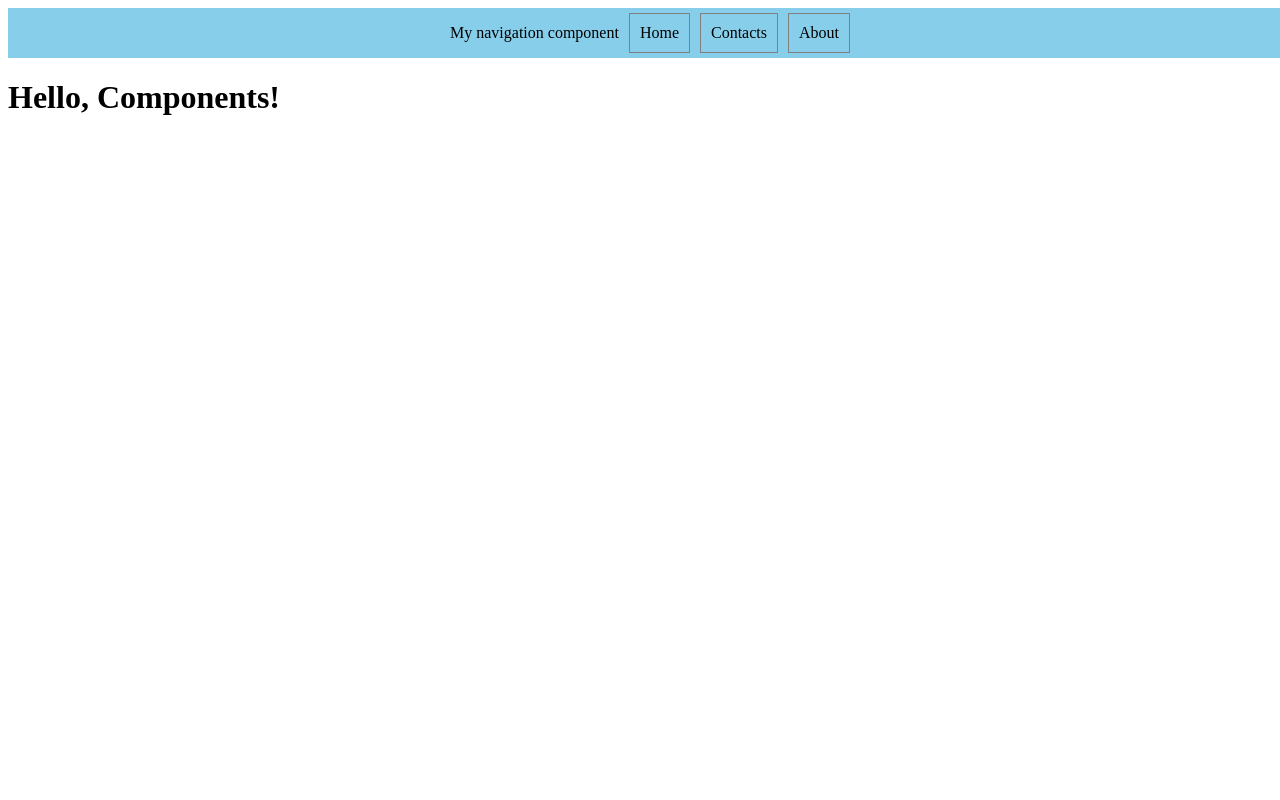
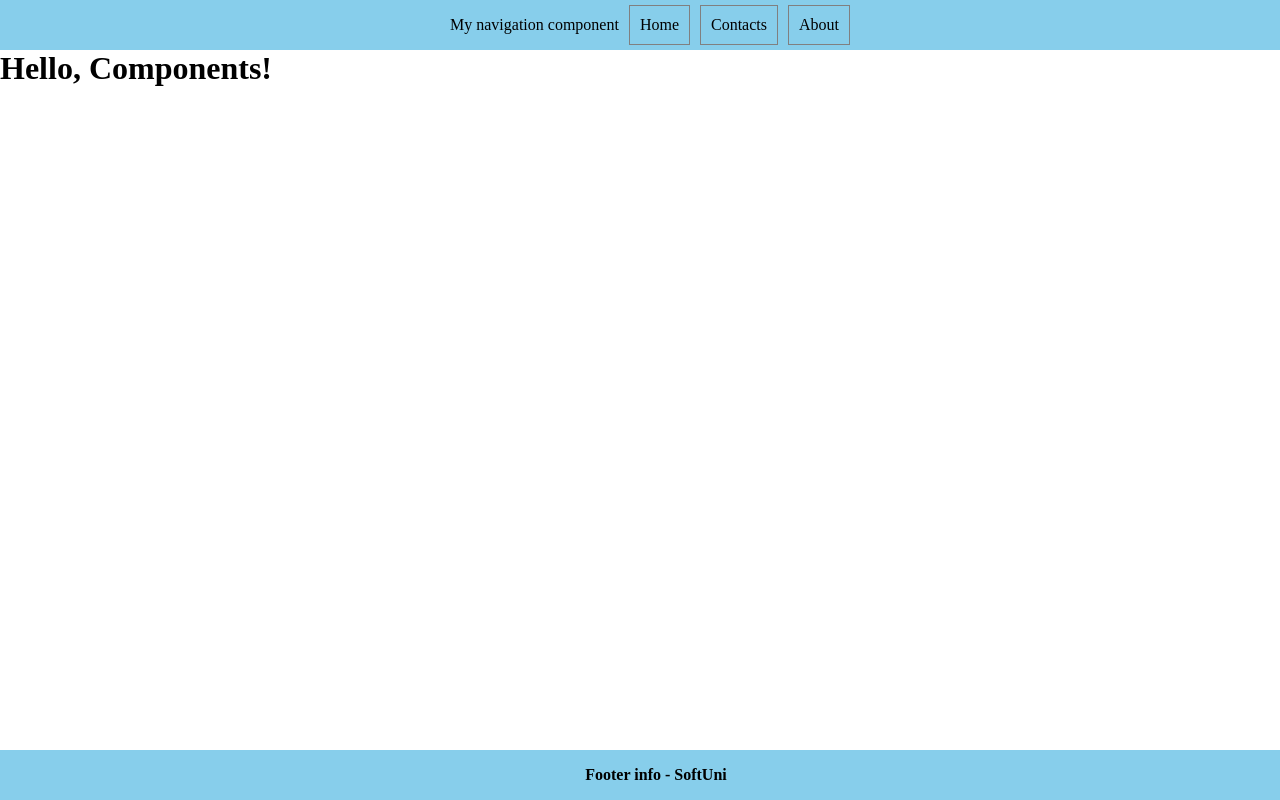
Before and after one commit to KristiyanKKirilov/Angular, an Angular app in the folder Components/demo-app/: page / in a window 1280 px wide. Shown: the top 800 px of the page. Built offline with nearby package versions, Linux system fonts and the light colour scheme.

Commit message:
footer component created

```diff
--- a/Components/demo-app/src/app/app.component.html
+++ b/Components/demo-app/src/app/app.component.html
@@ -1,2 +1,3 @@
 <app-navigation-bar/>
 <h1>Hello, Components!</h1>
+<app-footer/>
--- a/Components/demo-app/src/app/app.component.ts
+++ b/Components/demo-app/src/app/app.component.ts
@@ -1,11 +1,12 @@
 import { Component } from '@angular/core';
 import { RouterOutlet } from '@angular/router';
 import { NavigationBarComponent } from './navigation-bar/navigation-bar.component';
+import { FooterComponent } from './footer/footer.component';
 
 @Component({
   selector: 'app-root',
   standalone: true,
-  imports: [RouterOutlet, NavigationBarComponent],
+  imports: [RouterOutlet, NavigationBarComponent, FooterComponent],
   templateUrl: './app.component.html',
   styleUrl: './app.component.css'
 })
--- /dev/null
+++ b/Components/demo-app/src/app/footer/footer.component.css
@@ -0,0 +1,16 @@
+.footer{
+    padding: 1em;
+    display: flex;
+    align-items: center;
+    justify-content: center;
+    width: 100%;
+    background-color: skyblue;
+    position: absolute;
+    bottom: 0;
+    left: 0;
+}
+
+.footer-info{
+    color: #000;
+    font-weight: bold;
+}
--- /dev/null
+++ b/Components/demo-app/src/app/footer/footer.component.html
@@ -0,0 +1,3 @@
+<div class="footer">
+    <p class="footer-info">Footer info - {{title}}</p>
+</div>
--- /dev/null
+++ b/Components/demo-app/src/app/footer/footer.component.ts
@@ -0,0 +1,11 @@
+import { Component } from "@angular/core";
+
+@Component({
+    selector: 'app-footer',
+    templateUrl: './footer.component.html',
+    styleUrl: './footer.component.css',
+    standalone: true,
+})
+export class FooterComponent{
+    title = 'SoftUni';
+}
--- a/Components/demo-app/src/styles.css
+++ b/Components/demo-app/src/styles.css
@@ -1 +1,7 @@
 /* You can add global styles to this file, and also import other style files */
+body,
+html,
+*{
+    margin: 0;
+    padding: 0;
+}
```
